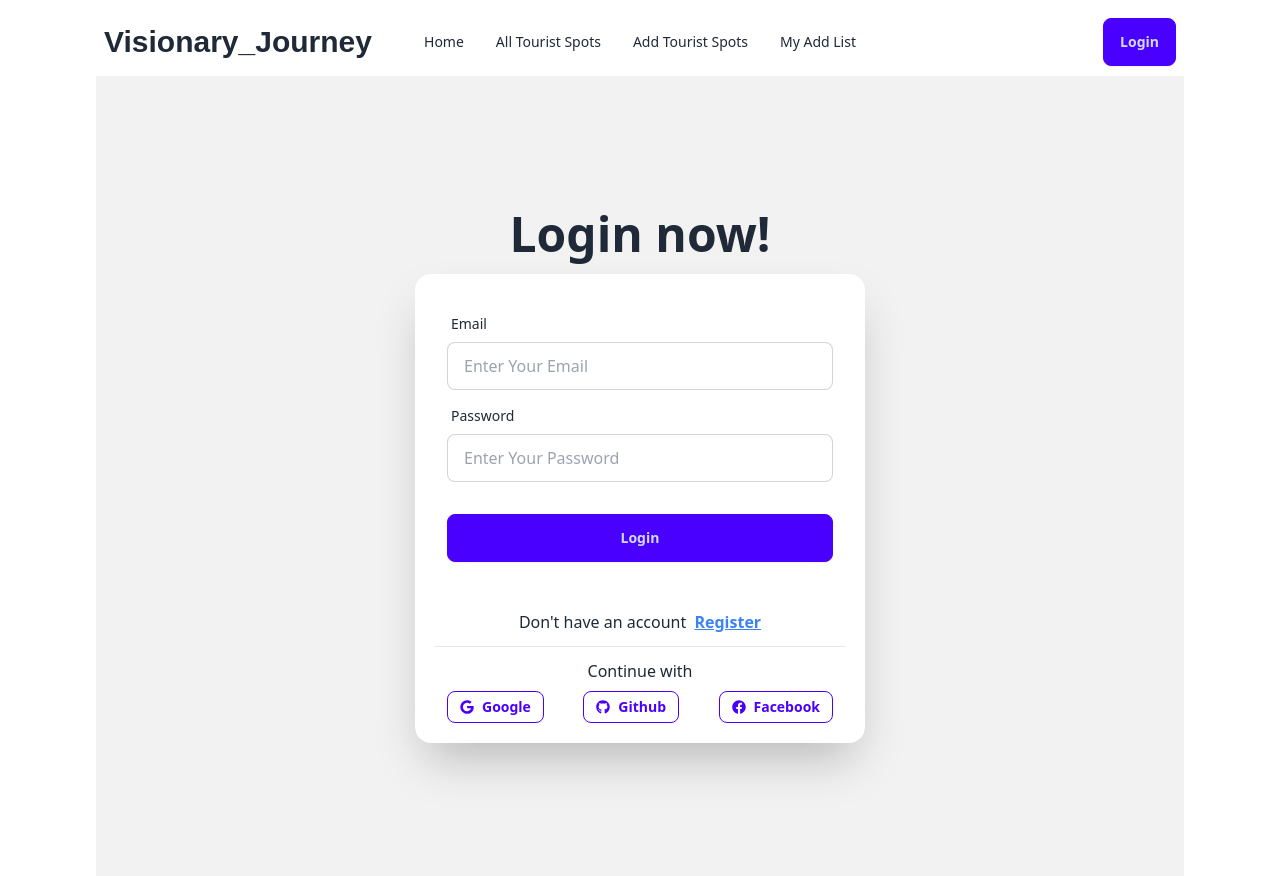
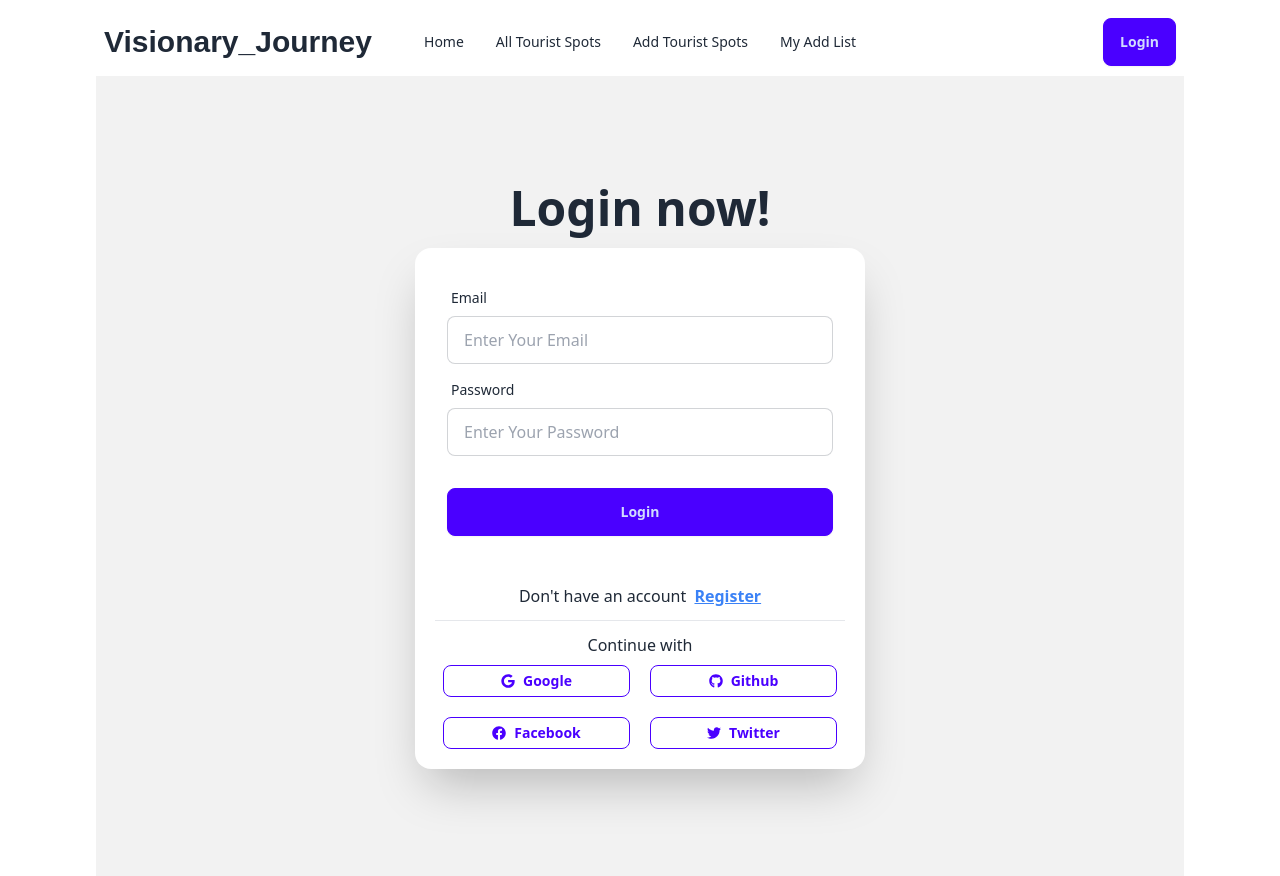
Before and after one commit to nahid612/visionary_journey_client, a React (Vite) app: page /login in a window 1280 px wide. Built offline with nearby package versions, Linux system fonts and the light colour scheme; no server answers.

Commit message:
all social account login

```diff
--- a/src/AuthProvider/AuthProvider.jsx
+++ b/src/AuthProvider/AuthProvider.jsx
@@ -1,4 +1,4 @@
-import { GithubAuthProvider, GoogleAuthProvider, createUserWithEmailAndPassword, onAuthStateChanged, signInWithEmailAndPassword, signInWithPopup, signOut } from "firebase/auth";
+import { FacebookAuthProvider, GithubAuthProvider, GoogleAuthProvider, TwitterAuthProvider, createUserWithEmailAndPassword, onAuthStateChanged, signInWithEmailAndPassword, signInWithPopup, signOut } from "firebase/auth";
 import { createContext, useEffect, useState } from "react";
 import auth from "../firebase/firebase.config";
 
@@ -7,6 +7,8 @@ export const AuthContext = createContext(null)
 // social auth Provider
 const googleProvider = new GoogleAuthProvider()
 const githubProvider = new GithubAuthProvider()
+const facebookProvider = new FacebookAuthProvider()
+const twitterProvider = new TwitterAuthProvider()
 
 
 const AuthProvider = ({children}) => {
@@ -38,9 +40,19 @@ const AuthProvider = ({children}) => {
         return signInWithPopup(auth, googleProvider)
     }
 
-    // GITHUB login
+    // github login
     const githubLogin = () =>{
         return signInWithPopup(auth, githubProvider)
+    }
+
+    // facebook login
+    const facebookLogin = () =>{
+        return signInWithPopup(auth, facebookProvider)
+    }
+
+    // twitter login
+    const twitterLogin = () =>{
+        return signInWithPopup(auth, twitterProvider)
     }
 
     // logOut
@@ -54,6 +66,8 @@ const AuthProvider = ({children}) => {
         signInUser,
         googleLogin,
         githubLogin,
+        facebookLogin,
+        twitterLogin,
         logOut,
         user,
     }
--- /dev/null
+++ b/src/PrivateRoute/PrivateRoute.jsx
@@ -0,0 +1,21 @@
+import { Navigate, useLocation } from "react-router-dom";
+import useAuth from "../Hook/useAuth";
+
+
+const PrivateRoute = ({children}) => {
+
+    const {user} = useAuth()
+    const loaction = useLocation()
+    console.log(loaction)
+
+    if(!user) {
+        return <Navigate to='/login' state={location?.pathname || '/'} />
+    }
+    return (
+        <div>
+            {children}
+         </div>
+    );
+};
+
+export default PrivateRoute;
--- a/src/component/Navber.jsx
+++ b/src/component/Navber.jsx
@@ -98,7 +98,7 @@ const Navber = () => {
 
       {/* ---------------- */}
       <div className="navbar-end">
-        {user?.email
+        {user?.displayName
         ?
           <div className="dropdown dropdown-end">
             <label tabIndex={0} className="btn btn-ghost btn-circle avatar">
--- a/src/component/SocialLogin.jsx
+++ b/src/component/SocialLogin.jsx
@@ -1,12 +1,12 @@
 import useAuth from "../Hook/useAuth";
-import { FaGoogle, FaGithub } from "react-icons/fa";
+import { FaGoogle, FaGithub,FaTwitter  } from "react-icons/fa";
 import { FaFacebook } from "react-icons/fa";
 
 
 const SocialLogin = () => {
-  const { googleLogin, githubLogin } = useAuth();
+  const { googleLogin, githubLogin,facebookLogin, twitterLogin } = useAuth();
   return (
-    <div className="mx-8 pb-5 flex justify-between">
+    <div className="mx-7 pb-5 grid  grid-cols-2 gap-5 justify-between">
       <button
         onClick={() => googleLogin()}
         className="btn btn-outline btn-sm btn-primary"
@@ -16,8 +16,9 @@ const SocialLogin = () => {
         </span>
         Google
       </button>
+      {/* ---------- */}
       <button
-        onClick={() => googleLogin()}
+        onClick={() => githubLogin()}
         className="btn btn-outline btn-sm btn-primary"
       >
         <span>
@@ -25,8 +26,9 @@ const SocialLogin = () => {
         </span>
         Github
       </button>
+      {/* --------------- */}
       <button
-        onClick={() => githubLogin()}
+        onClick={() => facebookLogin()}
         className="btn btn-outline btn-sm btn-primary"
       >
         <span>
@@ -34,6 +36,16 @@ const SocialLogin = () => {
         </span>
         Facebook
       </button>
+      {/* ------------- */}
+      <button
+        onClick={() => twitterLogin()}
+        className="btn btn-outline btn-sm btn-primary"
+      >
+        <span>
+        <FaTwitter />
+        </span>
+        Twitter
+      </button>
     </div>
   );
 };
--- a/src/main.jsx
+++ b/src/main.jsx
@@ -11,6 +11,7 @@ import MyAddList from "./pages/MyAddList/MyAddList";
 import AuthProvider from "./AuthProvider/AuthProvider";
 import Register from "./component/Register";
 import Login from "./component/Login";
+import PrivateRoute from "./PrivateRoute/PrivateRoute";
 
 const router = createBrowserRouter([
   {
@@ -28,11 +29,19 @@ const router = createBrowserRouter([
       },
       {
         path: "/addTouristSpot",
-        element: <AddTouristSpot></AddTouristSpot>,
+        element: (
+          <PrivateRoute>
+            <AddTouristSpot />
+          </PrivateRoute>
+        ),
       },
       {
         path: "/myAddList",
-        element: <MyAddList></MyAddList>,
+        element: (
+          <PrivateRoute>
+            <MyAddList />
+          </PrivateRoute>
+        ),
       },
       {
         path: "/register",
```
